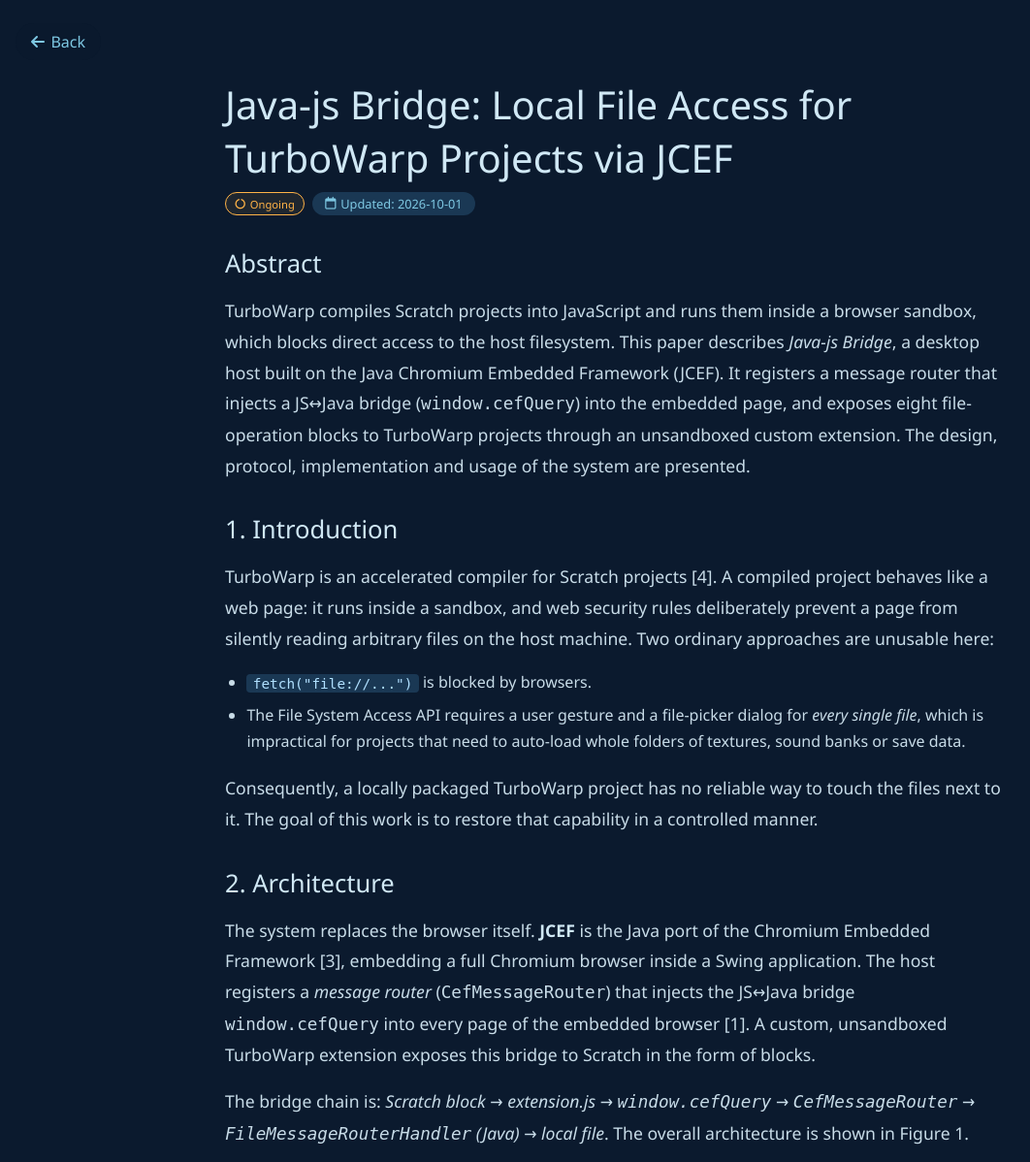
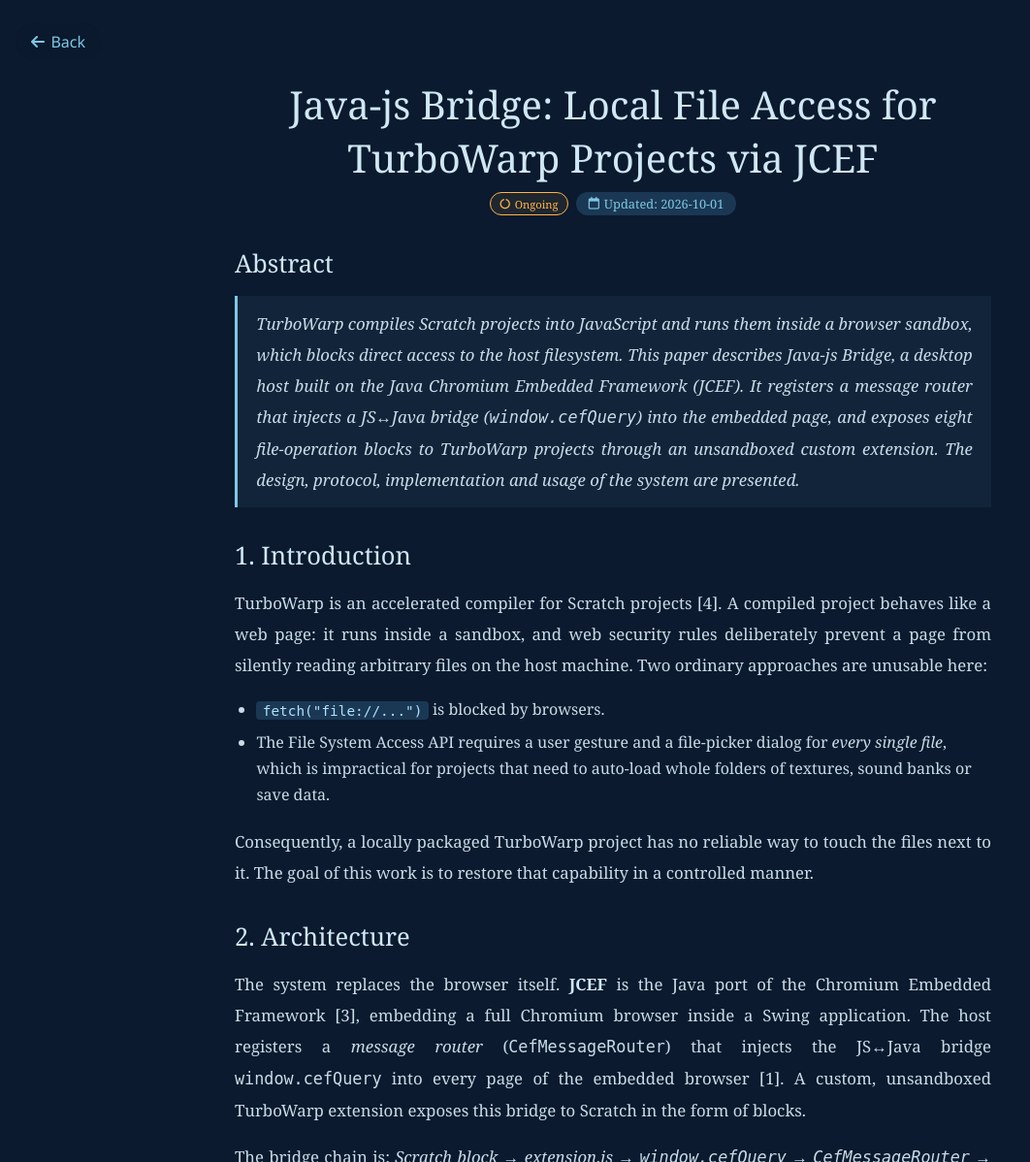
Before and after one commit to RS6048/rs6048.github.io, a PHP site: page /projects/Turbowarp/Java-js_Bridge in a window 1280 px wide. Shown: the top 1198 px of the page at 97% size, without its empty margins (8-1070 px from the left). Run offline with PHP 8.4, Linux system fonts and the light colour scheme.

Commit message:
Add paper-style typography, block sections and reference list styles

```diff
--- a/css/style.css
+++ b/css/style.css
@@ -613,6 +567,146 @@ pre.code-block code {
     font-size: 0.8rem;
     color: #6a8ca8;
     margin-top: 0.4rem;
+}
+
+/* ----- Paper-style guide page (Java-js Bridge) ----- */
+.paper-page {
+    max-width: 780px;
+    font-family: Georgia, 'Times New Roman', serif;
+}
+.paper-page p {
+    font-family: inherit;
+    font-size: 1.05rem;
+    line-height: 1.9;
+    text-align: justify;
+}
+.paper-page h1,
+.paper-page h2,
+.paper-page h3 {
+    font-family: Georgia, 'Times New Roman', serif;
+}
+.paper-title {
+    font-size: 2rem;
+    font-weight: 400;
+    text-align: center;
+    margin: 0 auto 0.6rem;
+    max-width: 700px;
+}
+.paper-meta {
+    justify-content: center;
+    margin-bottom: 2rem;
+}
+.abstract {
+    font-style: italic;
+    border-left: 3px solid #7ec8e3;
+    padding: 0.8rem 1.2rem;
+    background: rgba(126, 200, 227, 0.06);
+    margin-bottom: 1.5rem;
+}
+.paper-figure {
+    text-align: center;
+    margin: 1.5rem 0;
+}
+.paper-figure img {
+    margin: 0 auto;
+}
+.paper-figure figcaption {
+    font-size: 0.85rem;
+    color: #6a8ca8;
+    margin-top: 0.5rem;
+    text-align: center;
+}
+.paper-figure figcaption code {
+    background: transparent;
+    color: #8fb8d0;
+    padding: 0;
+}
+
+/* Paper: block reference sections (one full-width bar per block) */
+.block-entry {
+    background: #10263c;
+    border: 1px solid #1e3a5a;
+    border-radius: 8px;
+    padding: 1rem 1.2rem;
+    margin: 0 0 1rem;
+}
+.block-entry-head {
+    display: flex;
+    align-items: center;
+    gap: 0.8rem;
+    flex-wrap: wrap;
+    margin-bottom: 0.5rem;
+}
+.block-id {
+    color: #6a8ca8;
+    font-size: 0.8rem;
+    font-style: italic;
+}
+.block-name {
+    background: #1e3a5a;
+    color: #b0e0ff;
+    padding: 0.2rem 0.5rem;
+    border-radius: 4px;
+    font-size: 0.95rem;
+}
+.block-type {
+    display: inline-block;
+    font-size: 0.65rem;
+    padding: 0.1rem 0.5rem;
+    border-radius: 10px;
+    border: 1px solid;
+    font-weight: 500;
+}
+.block-reporter {
+    color: #6bcb77;
+    border-color: #6bcb77;
+}
+.block-command {
+    color: #7ec8e3;
+    border-color: #7ec8e3;
+}
+.block-boolean {
+    color: #ffb347;
+    border-color: #ffb347;
+}
+.block-desc {
+    font-size: 0.95rem;
+    line-height: 1.7;
+    color: #c8dce8;
+    margin: 0;
+    text-align: left;
+}
+.block-figure {
+    margin: 0.8rem 0 0;
+    text-align: center;
+}
+.block-figure img {
+    max-width: 100%;
+    border-radius: 6px;
+    border: 1px solid #1e3a5a;
+}
+.block-figure figcaption {
+    font-size: 0.8rem;
+    color: #6a8ca8;
+    margin-top: 0.3rem;
+    text-align: center;
+}
+.block-figure figcaption code {
+    background: transparent;
+    color: #8fb8d0;
+    padding: 0;
+}
+
+/* Paper: references */
+.refs {
+    margin: 0 0 1.2rem 1.4rem;
+    color: #b0c8d8;
+    font-size: 0.9rem;
+    line-height: 1.7;
+}
+.refs li {
+    margin-bottom: 0.3rem;
+    word-break: break-word;
 }
 
 /* Guide page: link list (mock links without navigation, real links with href) */
```
Also changed, not shown: other parts of css/style.css (+7 -59 lines).
